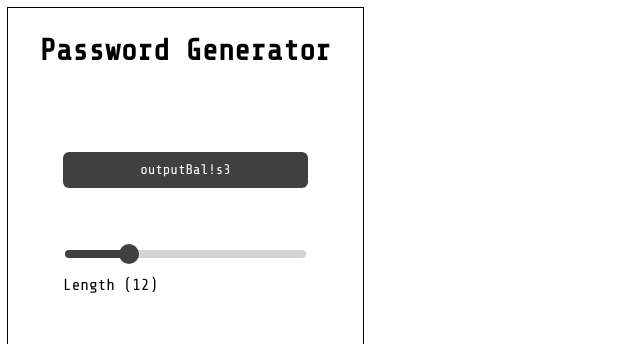
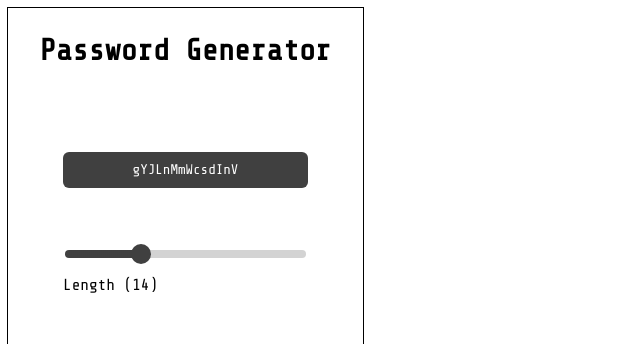
Before and after one commit to devb0x/pwd-generator, a website: page index.html in a window 1280 px wide. Both pictures are taken after a click on the checkbox "Letters". Shown: the top 344 px of the page, 0-640 px from the left. Drawn offline with nearby package versions, Linux system fonts and the light colour scheme.

Commit message:
added event listener on checkbox and a firstrender function

```diff
--- a/index.html
+++ b/index.html
@@ -24,9 +24,9 @@
 				name="length"
 				min="3"
 				max="40"
-				value="12"
+				value="14"
 			/>
-			<label for="length">Length (<span id="lengthNumber">12</span>)</label>
+			<label for="length">Length (<span id="lengthNumber"></span>)</label>
 		</div>
 
 		<div class="options">
--- a/script.js
+++ b/script.js
@@ -1,8 +1,13 @@
 const lengthInput = document.querySelector('#length')
 const lengthNumberSpan = document.querySelector('#lengthNumber')
 const pwdOutput = document.getElementById('output')
+const lettersCheckbox = document.getElementById('letters')
+const digitsCheckbox = document.getElementById('digits')
+const symbolsCheckbox = document.getElementById('symbols')
 
-const charactersList = "abcdefghijklmnopqrstuvwxyzABCDEFGHIJKLMNOPQRSTUVWXYZ"
+const lettersList = "abcdefghijklmnopqrstuvwxyzABCDEFGHIJKLMNOPQRSTUVWXYZ"
+const digitsList = "0123456789"
+const symbolsList = "?,;.:/\\”=+%`£*$-_)!§('&@"
 
 function handleInputChange(e) {
 	let target = e.target
@@ -17,15 +22,50 @@ function handleInputChange(e) {
 
 	lengthNumberSpan.innerText = value
 
-	pwdGeneration(value)
+	pwdGeneration(
+		lengthNumberSpan.innerText,
+		lettersCheckbox.checked,
+		digitsCheckbox.checked,
+		symbolsCheckbox.checked
+	)
 }
 
-function pwdGeneration(value) {
+/**
+ * This function is used to display the correct value and css style
+ */
+function firstRender() {
+	lengthNumberSpan.innerText = lengthInput.value
+	lengthInput.style.backgroundSize = (lengthInput.value - lengthInput.min) * 100 / (lengthInput.max - lengthInput.min) + '% 100%'
+}
+
+/**
+ * Generate the password depending on the checkbox,
+ * then return the result to the display function
+ * @param value
+ * @param letters
+ * @param digits
+ * @param symbols
+ */
+function pwdGeneration(value, letters, digits, symbols) {
 	let result = ''
-	let chList = charactersList.split('')
+	let letterList = lettersList.split('')
+	let digitList = digitsList.split('')
+	let symbolList = symbolsList.split('')
+	let list = lettersList.split('')
 
+	if (digits) {
+		list = list + digitList
+	}
+	if (symbols) {
+		list = list + symbolList
+	}
+	if (letters) {
+		list = list + letterList
+	}
+
+	let listArray = list.split(',')
 	for (let i = 0; i < value; i++) {
-		result = result + chList[Math.floor(Math.random() * chList.length)]
+		result = result + listArray[Math.floor(Math.random() * listArray.length)]
 	}
 
 	return displayPwd(result)
@@ -35,6 +75,26 @@ function displayPwd(result) {
 	pwdOutput.innerText = result
 }
 
+firstRender()
+pwdGeneration(
+	lengthInput.value,
+	lettersCheckbox.checked,
+	digitsCheckbox.checked,
+	symbolsCheckbox.checked
+)
+
 lengthInput.addEventListener('input', (e) => {
 	handleInputChange(e)
 })
+
+lettersCheckbox.addEventListener('click', (e) => {
+	handleInputChange(e)
+})
+
+digitsCheckbox.addEventListener('click', (e) => {
+	handleInputChange(e)
+})
+
+symbolsCheckbox.addEventListener('click', (e) => {
+	handleInputChange(e)
+})
```
